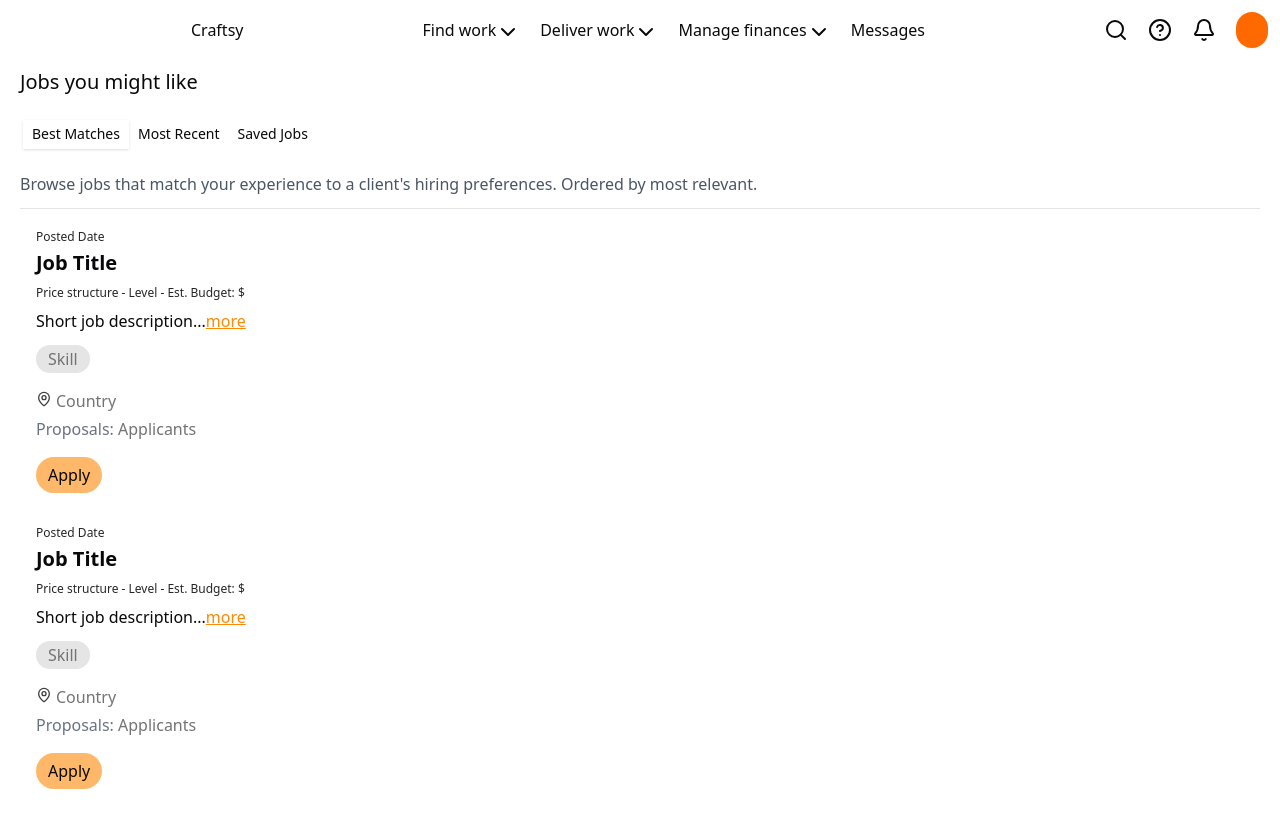
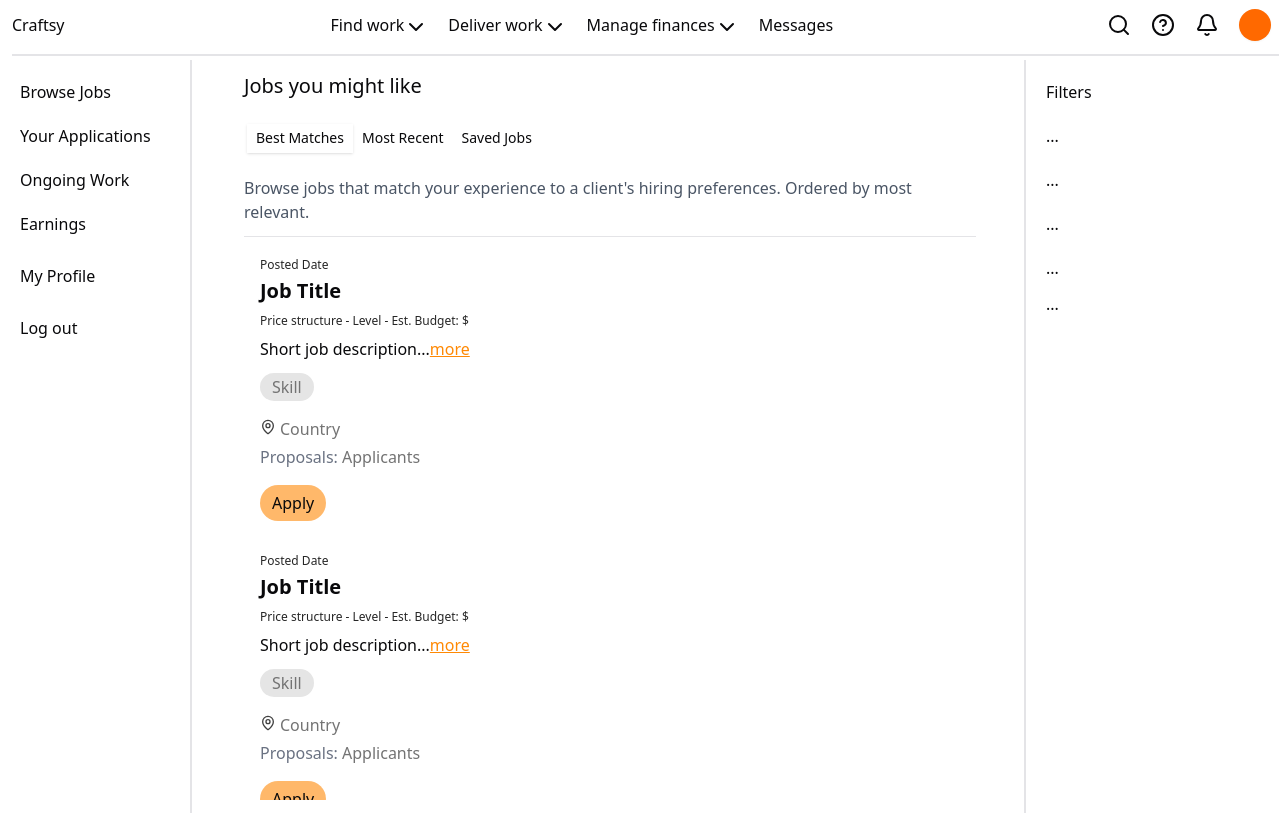
Before and after one commit to saritbose/Craftsy, a React (Vite) app in the folder Frontend/: page /freelancer/dashboard in a window 1280 px wide. Built offline with nearby package versions, Linux system fonts and the light colour scheme.

Commit message:
Freelancer Dashboard Frontend 70% Done, Remains - Filters

```diff
--- a/Frontend/src/pages/FreelancerDashboard.jsx
+++ b/Frontend/src/pages/FreelancerDashboard.jsx
@@ -3,7 +3,6 @@
 import { Tabs, TabsContent, TabsList, TabsTrigger } from "@/components/ui/tabs";
 import {
   AlignJustify,
-  ArrowDown,
   Bell,
   ChevronDown,
   CircleHelp,
@@ -12,17 +11,21 @@
   X,
 } from "lucide-react";
 import React, { useState } from "react";
-import { Link } from "react-router-dom";
+import { Link, Navigate } from "react-router-dom";
 
 const FreelancerDashboard = () => {
   const [nav, setNav] = useState(false);
 
+  const logout = () => {
+    Navigate("/login");
+    localStorage.removeItem("token");
+  };
+
   return (
-    <div className="p-3">
+    <div className="p-3 relative h-screen overflow-hidden">
       {/* Header */}
-      <div className="flex items-center justify-between">
-        <div>
-          <div onClick={() => setNav(!nav)}>
+      <div className="fixed top-0 h-14 z-50 w-[99%] flex items-center justify-between border-b-2 pb-1 bg-white">
+        <div onClick={() => setNav(!nav)} className="md:hidden">
           {nav === true ? (
             <>
               <X className="sm:hidden m-2" />
@@ -39,19 +42,18 @@
                   >
                     My Profile
                   </Link>
-                    <Link
-                      to={"/register"}
+                  <div
+                    onClick={logout}
                     className="hover:bg-orange-400 hover:text-white text-center p-2 rounded-3xl w-fit"
                   >
                     Log out
-                    </Link>
+                  </div>
                 </div>
               </div>
             </>
           ) : (
-              <AlignJustify className="sm:hidden m-2" />
+            <AlignJustify className="md:hidden m-2" />
           )}
-          </div>
         </div>
         <Link to={"/"}>Craftsy</Link>
         <div className="hidden md:flex gap-5 items-center">
@@ -104,16 +106,37 @@
           </div>
           <div className="hover:text-orange-300">Messages</div>
         </div>
-        <div className="flex items-center gap-5">
+        <div className="flex items-center gap-5 mx-2">
           <Search />
           <CircleHelp className="hidden md:block" />
           <Bell className="hidden md:block" />
-          <Button className="rounded-full hidden md:block" />
+          <Button className="rounded-full h-8 hidden md:block" />
         </div>
       </div>
-
+      <div className="lg:flex items-baseline justify-between h-screen relative overflow-y-auto scrollbar-hide">
+        {/* SideBar */}
+        <div className="hidden lg:block border-r-2 h-screen w-[15%] fixed top-15 left-0">
+          <div className="m-5">Browse Jobs</div>
+          <div className="m-5">Your Applications</div>
+          <div className="m-5">Ongoing Work</div>
+          <div className="m-5">Earnings</div>
+          <div className="my-5 mx-3 flex flex-col gap-3">
+            <Link
+              to={"/login"}
+              className="hover:bg-orange-400 hover:text-white text-center p-2 rounded-3xl w-fit"
+            >
+              My Profile
+            </Link>
+            <div
+              onClick={logout}
+              className="hover:bg-orange-400 hover:text-white text-center p-2 rounded-3xl w-fit"
+            >
+              Log out
+            </div>
+          </div>
+        </div>
         {/* Job boards */}
-      <div className="mx-2">
+        <div className="mx-2 flex-1 z-10 absolute top-10 left-56 right-71 scrollbar-hide">
           <p className="font-medium my-5 text-xl">Jobs you might like</p>
           <Tabs defaultValue="bestmatches">
             <TabsList className="bg-white">
@@ -126,9 +149,15 @@
                 Browse jobs that match your experience to a client's hiring
                 preferences. Ordered by most relevant.
               </p>
-            <hr className="w-1vw mt-2" />
+              <hr className="w-vw mt-2" />
               <div>
                 {/* Jobs */}
+                <Jobs />
+                <Jobs />
+                <Jobs />
+                <Jobs />
+                <Jobs />
+                <Jobs />
                 <Jobs />
                 <Jobs />
               </div>
@@ -150,6 +179,18 @@
             </TabsContent>
           </Tabs>
         </div>
+        {/* Filters */}
+        <div className="hidden lg:block border-l-2 h-screen w-[20%] fixed top-15 right-0">
+          <div className="m-5">Filters</div>
+          <div className="m-5">...</div>
+          <div className="m-5">...</div>
+          <div className="m-5">...</div>
+          <div className="my-5 mx-5 flex flex-col gap-3">
+            <div>...</div>
+            <div>...</div>
+          </div>
+        </div>
+      </div>
     </div>
   );
 };
```
Also changed, not shown: 1 other file (tests, documents, lock files or other folders). Lines whose indentation alone changed are shown as unchanged.
